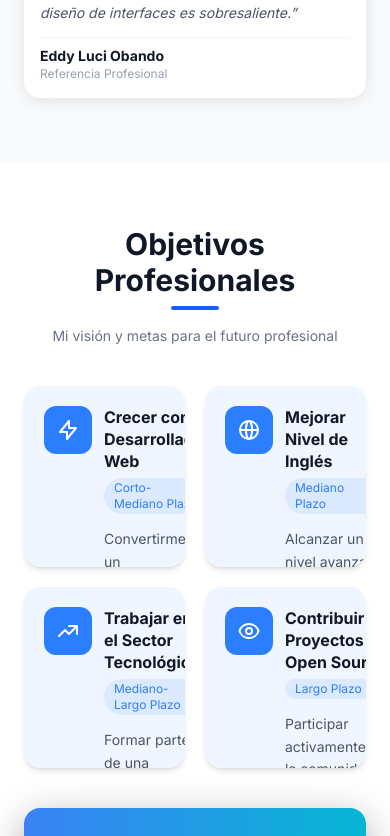
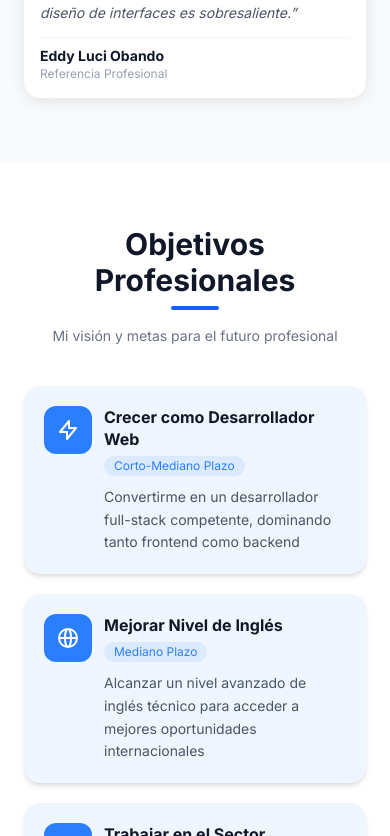
Before and after one commit to SebastianRosero16/Portafolio, a Next.js app: page / in a window 390 px wide. Shown: the part 11164-12000 px from the top of the page. Built offline with nearby package versions, Linux system fonts and the light colour scheme.

Commit message:
fix: corregir responsividad de objetivos en mobile

```diff
--- a/components/Goals.tsx
+++ b/components/Goals.tsx
@@ -59,29 +59,25 @@ export default function Goals() {
         </div>
 
         {/* Goals grid */}
-        <div className="grid grid-cols-2 gap-5 max-w-2xl mx-auto w-full">
+        <div className="grid grid-cols-1 sm:grid-cols-2 gap-5 max-w-2xl mx-auto w-full">
           {goals.map((goal) => (
             <div
               key={goal.title}
-              className="bg-blue-50 rounded-2xl p-5 flex flex-col gap-3 shadow-md overflow-hidden"
-              style={{ width: "100%", height: "0", paddingBottom: "100%" , position: "relative" }}
+              className="bg-blue-50 rounded-2xl p-5 flex flex-col gap-3 shadow-md"
             >
-              <div className="absolute inset-0 p-5 flex flex-col gap-3">
               {/* Top: icon + title + badge */}
               <div className="flex items-start gap-3">
                 <div className="bg-blue-500 rounded-xl w-12 h-12 flex items-center justify-center shrink-0">
                   {goal.icon}
                 </div>
-                <div className="flex flex-col gap-1.5 flex-1">
+                <div className="flex flex-col gap-1.5 flex-1 min-w-0">
                   <h3 className="text-gray-900 font-bold text-base leading-snug">{goal.title}</h3>
                   <span className="text-blue-500 bg-blue-100 text-xs px-2.5 py-0.5 rounded-full w-fit">
                     {goal.timeframe}
                   </span>
-                  {/* Description aligned with title */}
-                  <p className="text-gray-600 text-sm leading-relaxed mt-2">{goal.description}</p>
+                  <p className="text-gray-600 text-sm leading-relaxed mt-1">{goal.description}</p>
                 </div>
               </div>
-            </div>
             </div>
           ))}
         </div>
```
